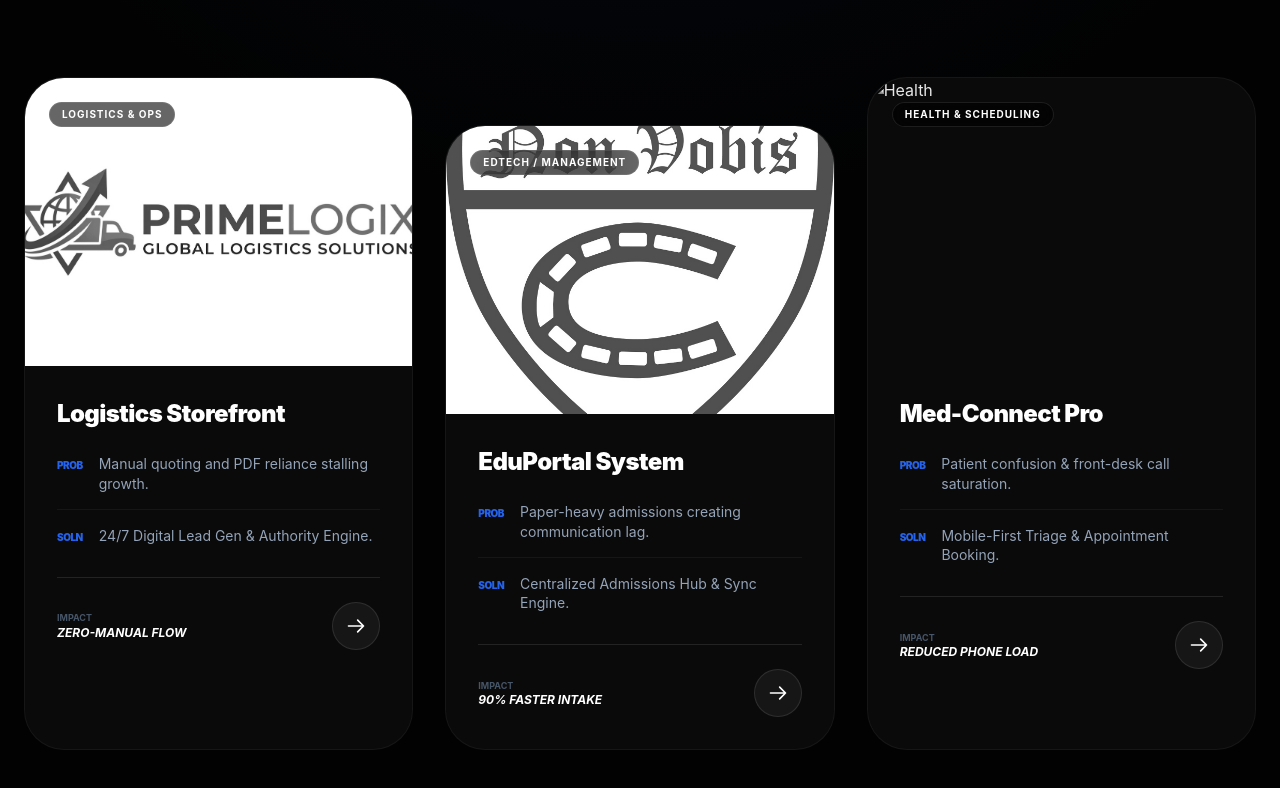
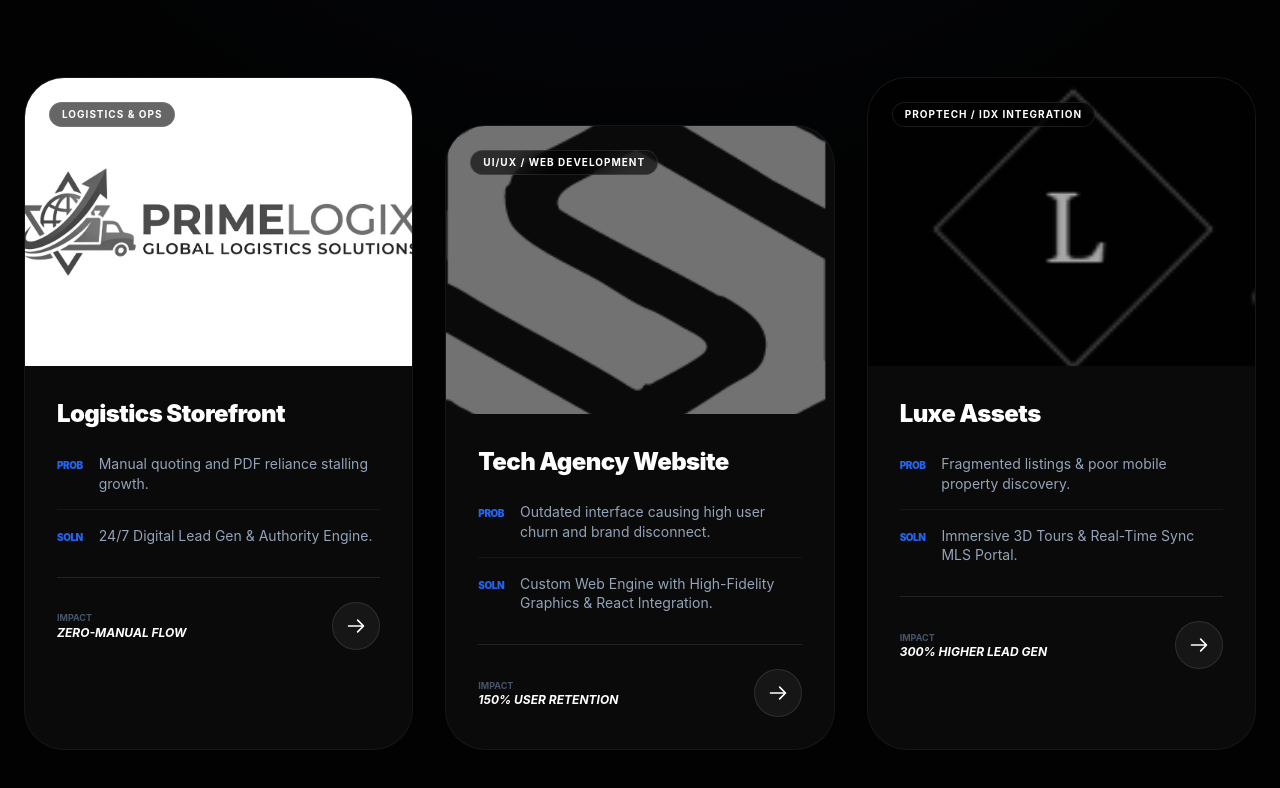
Before and after one commit to chachas-ethics/Synlotech, a plain HTML site: page homepage.html in a window 1280 px wide. Shown: the part 5442-6230 px from the top of the page. Drawn offline with nearby package versions, Linux system fonts and the light colour scheme.

Commit message:
Add files via upload

```diff
--- a/homepage.html
+++ b/homepage.html
@@ -764,75 +764,78 @@
         </div>
       </article>
 
-      <!-- SCHOOL CASE STUDY -->
+      <!-- TECH AGENCY CASE STUDY -->
       <article class="group relative rounded-[2.5rem] bg-[#0A0A0A] border border-white/5 overflow-hidden transition-all duration-700 hover:border-primary/50 lg:mt-12">
         <div class="relative h-72 overflow-hidden">
           <div class="absolute inset-0 bg-primary/20 mix-blend-overlay z-10 opacity-0 group-hover:opacity-100 transition-opacity"></div>
-          <img loading="lazy" src="thumbnails/camblog.jpg" alt="School" class="absolute inset-0 w-full h-full object-cover grayscale group-hover:grayscale-0 group-hover:scale-110 transition-all duration-700" />
+          <!-- Suggestion: Use a clean UI/UX or Abstract Tech image here -->
+          <img loading="lazy" src="thumbnails/theS.png" alt="Web Development Project" class="absolute inset-0 w-full h-full object-cover grayscale group-hover:grayscale-0 group-hover:scale-110 transition-all duration-700" />
           <div class="absolute top-6 left-6 z-20 px-3 py-1 rounded-full bg-black/60 backdrop-blur-md border border-white/10 text-[10px] font-bold text-white uppercase tracking-widest">
-            EdTech / Management
+            UI/UX / Web Development
           </div>
         </div>
 
         <div class="p-8">
-          <h3 class="text-2xl font-black text-white mb-6 tracking-tight group-hover:text-primary transition-colors">EduPortal System</h3>
+          <h3 class="text-2xl font-black text-white mb-6 tracking-tight group-hover:text-primary transition-colors">Tech Agency Website</h3>
           <div class="space-y-4">
             <div class="flex gap-4">
               <span class="text-[10px] font-black text-primary uppercase pt-1 tracking-tighter">Prob</span>
-              <p class="text-sm text-slate-400 leading-snug">Paper-heavy admissions creating communication lag.</p>
+              <p class="text-sm text-slate-400 leading-snug">Outdated interface causing high user churn and brand disconnect.</p>
             </div>
             <div class="flex gap-4 border-t border-white/5 pt-4">
               <span class="text-[10px] font-black text-primary uppercase pt-1 tracking-tighter">Soln</span>
-              <p class="text-sm text-slate-400 leading-snug">Centralized Admissions Hub & Sync Engine.</p>
+              <p class="text-sm text-slate-400 leading-snug">Custom Web Engine with High-Fidelity Graphics & React Integration.</p>
             </div>
           </div>
 
           <div class="mt-8 pt-6 border-t border-white/10 flex justify-between items-center">
             <div class="flex flex-col">
               <span class="text-[9px] font-bold text-slate-600 uppercase">Impact</span>
-              <span class="text-xs font-bold text-white uppercase italic">90% Faster Intake</span>
-            </div>
-            <a href="https://chachas-ethics.github.io/school/" target="_blank" class="w-12 h-12 rounded-full bg-white/5 border border-white/10 flex items-center justify-center text-white hover:bg-primary transition-all">
-              <svg class="w-5 h-5" fill="none" stroke="currentColor" viewBox="0 0 24 24"><path stroke-linecap="round" stroke-linejoin="round" stroke-width="2" d="M14 5l7 7m0 0l-7 7m7-7H3"/></svg>
+              <span class="text-xs font-bold text-white uppercase italic">150% User Retention</span>
+            </div>
+            <a href="https://synlotech.com" target="_blank" class="w-12 h-12 rounded-full bg-white/5 border border-white/10 flex items-center justify-center text-white hover:bg-primary transition-all">
+              <svg class="w-5 h-5" fill="none" stroke="currentColor" viewBox="0 0 24 24"><path stroke-linecap="round" stroke-linejoin="round" stroke-width="2" d="M14 5l7 7m0 0l-7 7m7-7H3""")/>></svg>
             </a>
           </div>
         </div>
       </article>
 
-      <!-- HEALTHCARE CASE STUDY -->
+      <!-- REAL ESTATE CASE STUDY -->
       <article class="group relative rounded-[2.5rem] bg-[#0A0A0A] border border-white/5 overflow-hidden transition-all duration-700 hover:border-primary/50">
         <div class="relative h-72 overflow-hidden">
           <div class="absolute inset-0 bg-primary/20 mix-blend-overlay z-10 opacity-0 group-hover:opacity-100 transition-opacity"></div>
-          <img loading="lazy" src="thumbnails/hoslog.jpg" alt="Health" class="absolute inset-0 w-full h-full object-cover grayscale group-hover:grayscale-0 group-hover:scale-110 transition-all duration-700" />
+          <!-- Tech Tip: Use an architectural or luxury interior shot here -->
+          <img loading="lazy" src="thumbnails/luxe.png" alt="Luxury Real Estate Portal" class="absolute inset-0 w-full h-full object-cover grayscale group-hover:grayscale-0 group-hover:scale-110 transition-all duration-700" />
           <div class="absolute top-6 left-6 z-20 px-3 py-1 rounded-full bg-black/60 backdrop-blur-md border border-white/10 text-[10px] font-bold text-white uppercase tracking-widest">
-            Health & Scheduling
+            PropTech / IDX Integration
           </div>
         </div>
 
         <div class="p-8">
-          <h3 class="text-2xl font-black text-white mb-6 tracking-tight group-hover:text-primary transition-colors">Med-Connect Pro</h3>
+          <h3 class="text-2xl font-black text-white mb-6 tracking-tight group-hover:text-primary transition-colors">Luxe Assets</h3>
           <div class="space-y-4">
             <div class="flex gap-4">
               <span class="text-[10px] font-black text-primary uppercase pt-1 tracking-tighter">Prob</span>
-              <p class="text-sm text-slate-400 leading-snug">Patient confusion & front-desk call saturation.</p>
+              <p class="text-sm text-slate-400 leading-snug">Fragmented listings & poor mobile property discovery.</p>
             </div>
             <div class="flex gap-4 border-t border-white/5 pt-4">
               <span class="text-[10px] font-black text-primary uppercase pt-1 tracking-tighter">Soln</span>
-              <p class="text-sm text-slate-400 leading-snug">Mobile-First Triage & Appointment Booking.</p>
+              <p class="text-sm text-slate-400 leading-snug">Immersive 3D Tours & Real-Time Sync MLS Portal.</p>
             </div>
           </div>
 
           <div class="mt-8 pt-6 border-t border-white/10 flex justify-between items-center">
             <div class="flex flex-col">
               <span class="text-[9px] font-bold text-slate-600 uppercase">Impact</span>
-              <span class="text-xs font-bold text-white uppercase italic">Reduced Phone Load</span>
-            </div>
-            <a href="https://chachas-ethics.github.io/healthcare/" target="_blank" class="w-12 h-12 rounded-full bg-white/5 border border-white/10 flex items-center justify-center text-white hover:bg-primary transition-all">
-              <svg class="w-5 h-5" fill="none" stroke="currentColor" viewBox="0 0 24 24"><path stroke-linecap="round" stroke-linejoin="round" stroke-width="2" d="M14 5l7 7m0 0l-7 7m7-7H3"/></svg>
+              <span class="text-xs font-bold text-white uppercase italic">300% Higher Lead Gen</span>
+            </div>
+            <a href="https://chachas-ethics.github.io/realestate/" target="_blank" class="w-12 h-12 rounded-full bg-white/5 border border-white/10 flex items-center justify-center text-white hover:bg-primary transition-all">
+              <svg class="w-5 h-5" fill="none" stroke="currentColor" viewBox="0 0 24 24"><path stroke-linecap="round" stroke-linejoin="round" stroke-width="2" d="M14 5l7 7m0 0l-7 7m7-7H3""")/>></svg>
             </a>
           </div>
         </div>
       </article>
+
 
     </div>
   </div>
```
Also changed, not shown: thumbnails/luxe.png (added).
